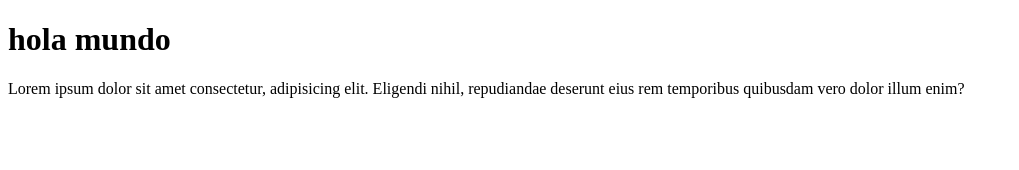
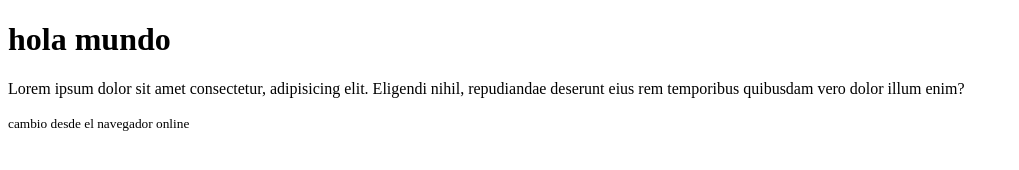
Before and after one commit to kevincespedes1/Preentrega2-Cespedes, a plain HTML site: page index.html in a window 1280 px wide. Shown: the whole page, without its empty margins (0-1019 px from the left). Drawn offline with Linux system fonts and the light colour scheme.

Commit message:
cambio del navegador online

```diff
--- a/index.html
+++ b/index.html
@@ -9,5 +9,6 @@
 <body>
     <h1>hola mundo</h1>
     <p>Lorem ipsum dolor sit amet consectetur, adipisicing elit. Eligendi nihil, repudiandae deserunt eius rem temporibus quibusdam vero dolor illum enim?</p>
+<small>cambio desde el navegador online</small>
 </body>
 </html>
```
